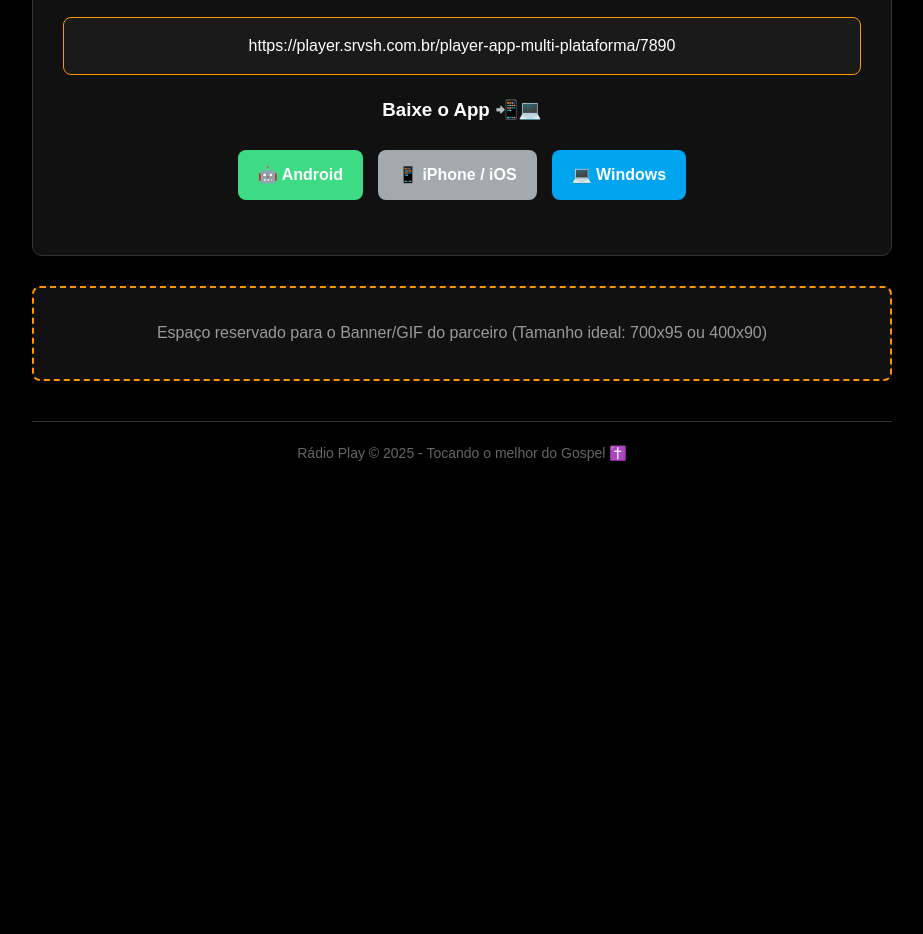
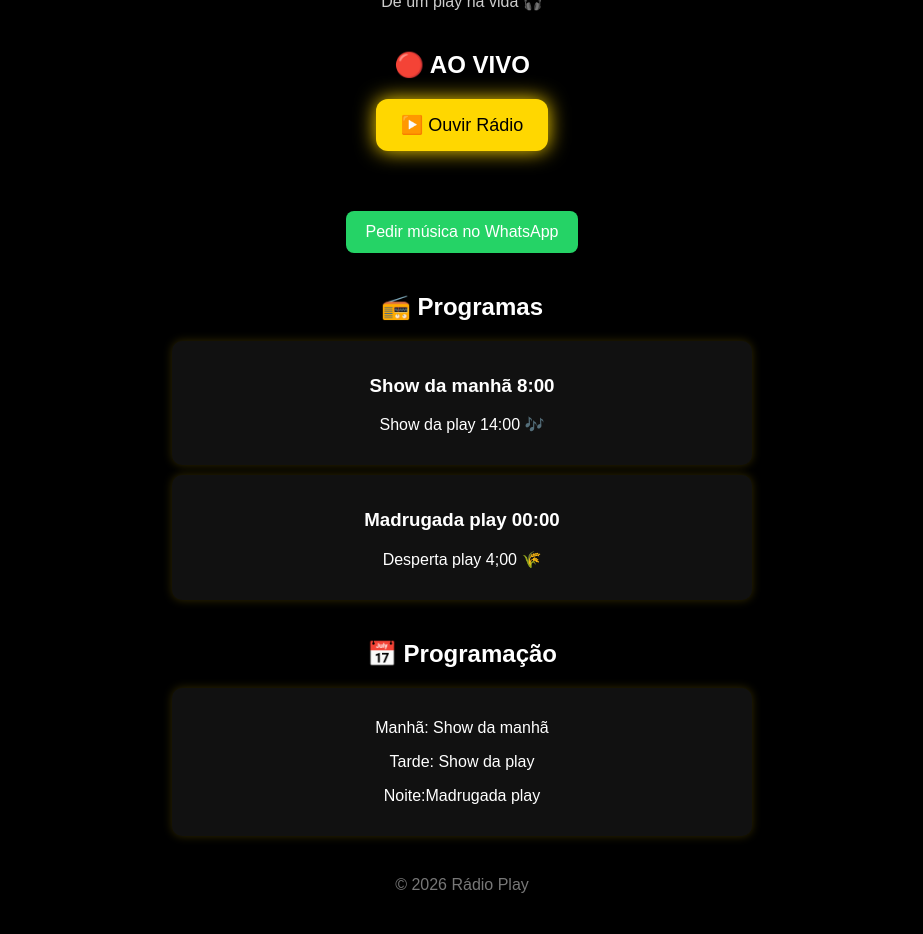
Before and after one commit to radioplayrp-bot/radioplay, a plain HTML site: page index.html in a window 1280 px wide. Shown: the part 369-1303 px from the top of the page, without its empty margins (178-1101 px from the left). Before the commit the page ends 873 px from the top, so only its background shows below. Drawn offline with Linux system fonts and the light colour scheme.

Commit message:
Add files via upload

```diff
--- a/index.html
+++ b/index.html
@@ -1,154 +1,141 @@
 <!DOCTYPE html>
-<html dir="ltr" lang="pt-BR">
+<html lang="pt-BR">
 <head>
-  <meta charset="utf-8" />
-  <meta name="viewport" content="width=device-width, initial-scale=1.0" />
-  <title>Rádio Play - Dê um play na vida</title>
+<meta charset="UTF-8">
+<meta name="viewport" content="width=device-width, initial-scale=1.0">
+<title>Rádio Play</title>
+
 <style>
-    * {
+body {
   margin: 0;
-      padding: 0;
-      box-sizing: border-box;
   font-family: Arial, sans-serif;
-    }
-    body {
   background: #000;
   color: #fff;
-      line-height: 1.6;
+  text-align: center;
 }
-    .container {
-      max-width: 900px;
-      margin: auto;
-      padding: 20px;
+
+/* LOGO */
+.logo-img {
+  width: 180px;
+  border-radius: 50%;
+  box-shadow: 0 0 25px gold;
+  margin-top: 30px;
 }
-    header {
-      text-align: center;
-      padding: 30px 0;
-      border-bottom: 2px solid #FF9500;
+
+/* TEXTO */
+h1 {
+  color: gold;
+  margin: 10px 0;
 }
-    .logo {
-      font-size: 50px;
-      font-weight: bold;
-      color: #FF9500;
-      text-shadow: 0 0 15px #FF9500;
-      letter-spacing: 3px;
+
+.slogan {
+  color: #ccc;
+  margin-bottom: 30px;
 }
-    .slogan {
+
+/* PLAYER */
+.player {
+  margin: 40px 0;
+}
+
+.play-btn {
+  background: gold;
+  color: black;
+  border: none;
+  padding: 15px 25px;
   font-size: 18px;
-      color: #ccc;
-      margin-top: 5px;
-      font-style: italic;
+  border-radius: 12px;
+  cursor: pointer;
+  box-shadow: 0 0 20px gold;
+  transition: 0.3s;
 }
-    .segmento {
+
+.play-btn:hover {
+  transform: scale(1.1);
+}
+
+/* SEÇÕES */
+.section {
+  max-width: 600px;
+  margin: 40px auto;
+}
+
+.card {
+  background: #111;
+  padding: 15px;
+  margin: 10px;
+  border-radius: 10px;
+  box-shadow: 0 0 10px rgba(255,215,0,0.2);
+}
+
+/* BOTÃO WHATSAPP */
+.whatsapp {
   display: inline-block;
-      background: #FF9500;
-      color: #000;
-      padding: 5px 15px;
-      border-radius: 20px;
-      font-weight: bold;
-      margin-top: 10px;
-    }
-    .player-area {
-      background: #111;
-      padding: 30px;
-      border-radius: 10px;
-      margin: 30px 0;
-      text-align: center;
-      border: 1px solid #333;
-    }
-    .botoes-apps {
-      display: flex;
-      justify-content: center;
-      gap: 15px;
-      flex-wrap: wrap;
-      margin: 25px 0;
-    }
-    .botao {
+  margin-top: 20px;
   padding: 12px 20px;
-      border-radius: 8px;
+  background: #25D366;
   color: #fff;
   text-decoration: none;
-      font-weight: bold;
-      transition: transform 0.3s;
-      display: flex;
-      align-items: center;
-      gap: 8px;
+  border-radius: 8px;
 }
-    .botao.android { background: #3DDC84; }
-    .botao.ios { background: #A2AAAD; }
-    .botao.windows { background: #00A4EF; }
-    .botao:hover {
-      transform: scale(1.05);
-    }
-    .link-player {
-      margin: 20px 0;
-      padding: 15px;
-      background: #1a1a1a;
-      border-radius: 8px;
-      word-break: break-all;
-      border: 1px solid #FF9500;
-    }
-    .banner-parceiro {
-      margin: 30px auto;
-      padding: 10px;
-      background: #111;
-      border: 2px dashed #FF9500;
-      border-radius: 8px;
-      text-align: center;
-      min-height: 95px;
-      display: flex;
-      align-items: center;
-      justify-content: center;
-      color: #999;
-    }
+
 footer {
-      text-align: center;
-      margin-top: 40px;
-      padding: 20px;
-      border-top: 1px solid #333;
-      color: #666;
-      font-size: 14px;
+  margin: 40px 0;
+  color: #777;
 }
 </style>
 </head>
+
 <body>
-  <div class="container">
-    <header>
-      <div class="logo">RÁDIO PLAY</div>
-      <div class="slogan">Dê um play na vida</div>
-      <div class="segmento">GOSPEL</div>
-    </header>
 
-    <div class="player-area">
-      <h2>Ouça agora 🎧</h2>
-      <p>Link para ouvir em qualquer plataforma:</p>
-      <div class="link-player">
-        https://player.srvsh.com.br/player-app-multi-plataforma/7890
+<img src="https://i.postimg.cc/dQ505BSP/LOGO-REDONDO-200-X-200.png">
+
+<h1>Rádio Play</h1>
+<div class="slogan">Dê um play na vida 🎧</div>
+
+<div class="player">
+  <h2>🔴 AO VIVO</h2>
+  <button class="play-btn" onclick="tocar()">▶️ Ouvir Rádio</button>
+  <audio id="radio" src="https://server16.srvsh.com.br:7890/stream"></audio>
 </div>
 
-      <h3>Baixe o App 📲💻</h3>
-      <div class="botoes-apps">
-        <a href="https://player.srvsh.com.br/player-app-multi-plataforma/7890" class="botao android" target="_blank">
-          🤖 Android
+<a class="whatsapp" href="https://wa.me/5583991039161?text=Olá,%20quero%20pedir%20uma%20música!" target="_blank">
+  Pedir música no WhatsApp
 </a>
-        <a href="https://player.srvsh.com.br/player-app-multi-plataforma/7890" class="botao ios" target="_blank">
-          📱 iPhone / iOS
-        </a>
-        <a href="https://player.srvsh.com.br/player-app-multi-plataforma/7890" class="botao windows" target="_blank">
-          💻 Windows
-        </a>
+
+<div class="section">
+  <h2>📻 Programas</h2>
+
+  <div class="card">
+    <h3>Show da manhã 8:00</h3>
+    <p>Show da play 14:00 🎶</p>
+  </div>
+
+  <div class="card">
+    <h3>Madrugada play 00:00</h3>
+    <p>Desperta play 4;00 🌾</p>
   </div>
 </div>
 
-    <!-- ESPAÇO PARA O BANNER/GIF DO PARCEIRO -->
-    <div class="banner-parceiro">
-      <!-- COLE O CÓDIGO OU A IMAGEM DO PARCEIRO AQUI -->
-      Espaço reservado para o Banner/GIF do parceiro (Tamanho ideal: 700x95 ou 400x90)
+<div class="section">
+  <h2>📅 Programação</h2>
+
+  <div class="card">
+    <p>Manhã: Show da manhã</p>
+    <p>Tarde: Show da play</p>
+    <p>Noite:Madrugada play</p>
+  </div>
 </div>
 
 <footer>
-      Rádio Play © 2025 - Tocando o melhor do Gospel ✝️
+  © 2026 Rádio Play
 </footer>
-  </div>
+
+<script>
+function tocar() {
+  document.getElementById("radio").play();
+}
+</script>
+
 </body>
 </html>
```
Lines whose indentation alone changed are shown as unchanged.
